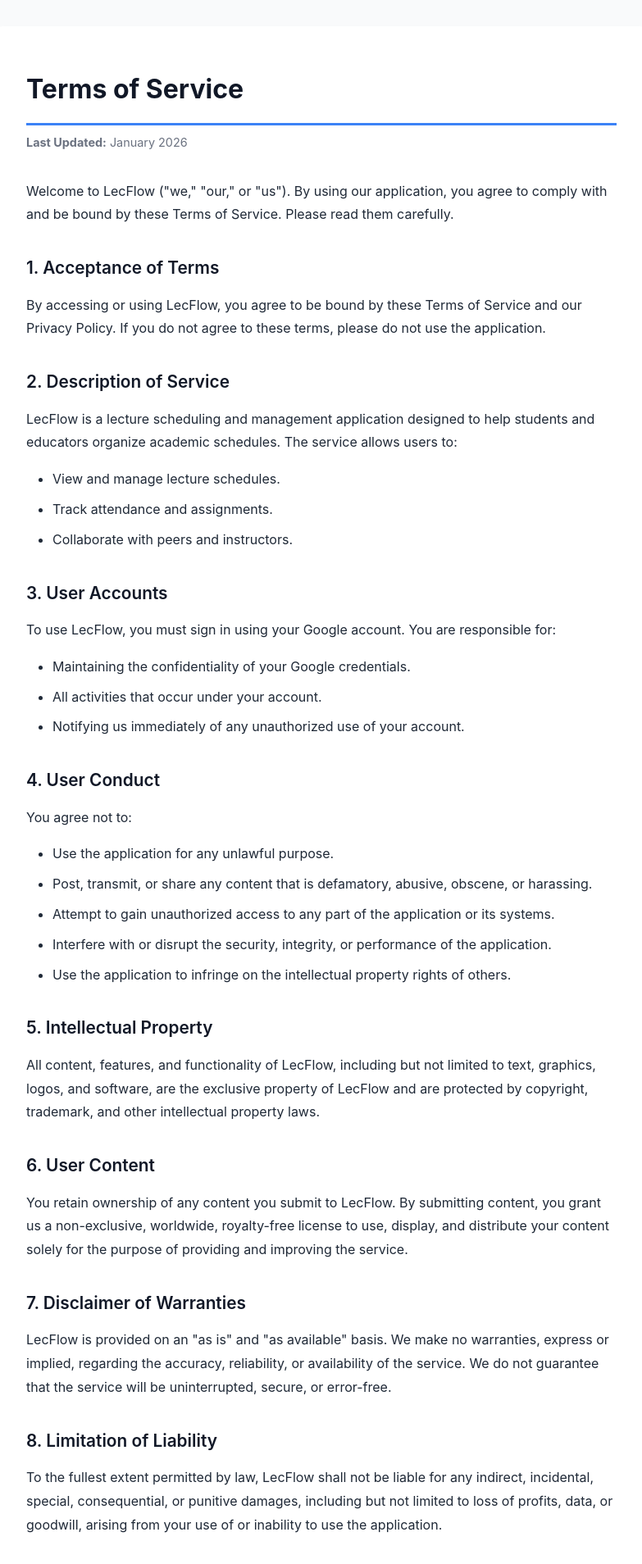
After one commit to shubhamchaurasiya12/LectureHub, a Flask app: page /terms in a window 1280 px wide. The commit adds this page. Shown: the top 1908 px of the page at 82% size, without its empty margins (248-1031 px from the left). Run offline with Flask 3, Linux system fonts and the light colour scheme.

Commit message:
Added T&P page

```diff
--- a/app/main.py
+++ b/app/main.py
@@ -338,3 +338,14 @@ def delete_subject(subject_id):
 
     flash(f'Subject "{name}" removed.', 'success')
     return redirect(url_for('main.dashboard'))
+
+
+@main_bp.route('/privacy')
+def privacy_policy():
+    """Render the privacy policy page."""
+    return render_template('privacy_policy.html')
+
+@main_bp.route('/terms')
+def terms_of_service():
+    """Render the terms of service page."""
+    return render_template('terms.html')
--- a/app/templates/add_subject.html
+++ b/app/templates/add_subject.html
@@ -1,6 +1,6 @@
 <!-- D:\iitm_scheduler\templates\add_subject.html -->
 {% extends "base.html" %}
-{% block title %}Add Subject – LectureHUB{% endblock %}
+{% block title %}Add Subject – LecFlow{% endblock %}
 
 {% block extra_styles %}
 
--- /dev/null
+++ b/app/templates/terms.html
@@ -0,0 +1,195 @@
+<!DOCTYPE html>
+<html lang="en">
+<head>
+    <meta charset="UTF-8" />
+    <meta name="viewport" content="width=device-width, initial-scale=1.0" />
+    <title>Terms of Service - LecFlow</title>
+    <style>
+        * {
+            margin: 0;
+            padding: 0;
+            box-sizing: border-box;
+        }
+        body {
+            font-family: -apple-system, BlinkMacSystemFont, "Segoe UI", Roboto, "Helvetica Neue", Arial, sans-serif;
+            line-height: 1.8;
+            color: #1f2937;
+            background: #f9fafb;
+            padding: 2rem 1rem;
+        }
+        .container {
+            max-width: 800px;
+            margin: 0 auto;
+            background: white;
+            padding: 3rem 2.5rem;
+            border-radius: 12px;
+            box-shadow: 0 4px 6px rgba(0, 0, 0, 0.05);
+        }
+        h1 {
+            font-size: 2rem;
+            font-weight: 700;
+            color: #111827;
+            margin-bottom: 0.5rem;
+            border-bottom: 3px solid #3b82f6;
+            padding-bottom: 0.75rem;
+        }
+        .last-updated {
+            color: #6b7280;
+            font-size: 0.9rem;
+            margin-bottom: 2rem;
+        }
+        h2 {
+            font-size: 1.3rem;
+            font-weight: 600;
+            color: #111827;
+            margin-top: 2rem;
+            margin-bottom: 0.75rem;
+        }
+        p {
+            margin-bottom: 1rem;
+        }
+        ul {
+            margin: 1rem 0 1rem 2rem;
+        }
+        ul li {
+            margin-bottom: 0.5rem;
+        }
+        .contact {
+            background: #f3f4f6;
+            padding: 1.25rem;
+            border-radius: 8px;
+            margin-top: 2rem;
+            border-left: 4px solid #3b82f6;
+        }
+        .contact strong {
+            color: #111827;
+        }
+        a {
+            color: #3b82f6;
+            text-decoration: none;
+        }
+        a:hover {
+            text-decoration: underline;
+        }
+        .back-link {
+            display: inline-block;
+            margin-top: 2rem;
+            color: #3b82f6;
+            font-weight: 500;
+        }
+        .back-link:hover {
+            text-decoration: underline;
+        }
+        .highlight {
+            background: #fef3c7;
+            padding: 0.1rem 0.3rem;
+            border-radius: 4px;
+        }
+        @media (max-width: 640px) {
+            .container {
+                padding: 1.5rem;
+            }
+            h1 {
+                font-size: 1.5rem;
+            }
+        }
+    </style>
+</head>
+<body>
+    <div class="container">
+        <h1>Terms of Service</h1>
+        <p class="last-updated"><strong>Last Updated:</strong> January 2026</p>
+
+        <p>
+            Welcome to LecFlow ("we," "our," or "us"). By using our application, you agree to comply with and be bound by these Terms of Service. Please read them carefully.
+        </p>
+
+        <h2>1. Acceptance of Terms</h2>
+        <p>
+            By accessing or using LecFlow, you agree to be bound by these Terms of Service and our Privacy Policy. If you do not agree to these terms, please do not use the application.
+        </p>
+
+        <h2>2. Description of Service</h2>
+        <p>
+            LecFlow is a lecture scheduling and management application designed to help students and educators organize academic schedules. The service allows users to:
+        </p>
+        <ul>
+            <li>View and manage lecture schedules.</li>
+            <li>Track attendance and assignments.</li>
+            <li>Collaborate with peers and instructors.</li>
+        </ul>
+
+        <h2>3. User Accounts</h2>
+        <p>
+            To use LecFlow, you must sign in using your Google account. You are responsible for:
+        </p>
+        <ul>
+            <li>Maintaining the confidentiality of your Google credentials.</li>
+            <li>All activities that occur under your account.</li>
+            <li>Notifying us immediately of any unauthorized use of your account.</li>
+        </ul>
+
+        <h2>4. User Conduct</h2>
+        <p>You agree not to:</p>
+        <ul>
+            <li>Use the application for any unlawful purpose.</li>
+            <li>Post, transmit, or share any content that is defamatory, abusive, obscene, or harassing.</li>
+            <li>Attempt to gain unauthorized access to any part of the application or its systems.</li>
+            <li>Interfere with or disrupt the security, integrity, or performance of the application.</li>
+            <li>Use the application to infringe on the intellectual property rights of others.</li>
+        </ul>
+
+        <h2>5. Intellectual Property</h2>
+        <p>
+            All content, features, and functionality of LecFlow, including but not limited to text, graphics, logos, and software, are the exclusive property of LecFlow and are protected by copyright, trademark, and other intellectual property laws.
+        </p>
+
+        <h2>6. User Content</h2>
+        <p>
+            You retain ownership of any content you submit to LecFlow. By submitting content, you grant us a non-exclusive, worldwide, royalty-free license to use, display, and distribute your content solely for the purpose of providing and improving the service.
+        </p>
+
+        <h2>7. Disclaimer of Warranties</h2>
+        <p>
+            LecFlow is provided on an "as is" and "as available" basis. We make no warranties, express or implied, regarding the accuracy, reliability, or availability of the service. We do not guarantee that the service will be uninterrupted, secure, or error-free.
+        </p>
+
+        <h2>8. Limitation of Liability</h2>
+        <p>
+            To the fullest extent permitted by law, LecFlow shall not be liable for any indirect, incidental, special, consequential, or punitive damages, including but not limited to loss of profits, data, or goodwill, arising from your use of or inability to use the application.
+        </p>
+
+        <h2>9. Indemnification</h2>
+        <p>
+            You agree to indemnify and hold harmless LecFlow and its affiliates, officers, employees, and agents from any claims, liabilities, damages, losses, or expenses arising out of your use of the application, your violation of these Terms, or your infringement of any third-party rights.
+        </p>
+
+        <h2>10. Termination</h2>
+        <p>
+            We reserve the right to suspend or terminate your access to LecFlow at any time, with or without cause, and without prior notice. Upon termination, your right to use the application will cease immediately.
+        </p>
+
+        <h2>11. Changes to Terms</h2>
+        <p>
+            We may modify these Terms of Service at any time. We will notify you of any material changes by posting the updated terms on this page and updating the "Last Updated" date. Your continued use of the application after such changes constitutes your acceptance of the new terms.
+        </p>
+
+        <h2>12. Governing Law</h2>
+        <p>
+            These Terms of Service shall be governed by and construed in accordance with the laws of India, without regard to its conflict of law provisions.
+        </p>
+
+        <h2>13. Contact Information</h2>
+        <p>
+            If you have any questions about these Terms of Service, please contact us at:
+        </p>
+
+        <div class="contact">
+            <strong>Contact Us</strong><br />
+            📧 <a href="mailto:xshubhamchaurasiya@gmail.com">xshubhamchaurasiya@gmail.com</a>
+        </div>
+
+        <a href="/" class="back-link">← Back to Home</a>
+    </div>
+</body>
+</html>
```
Also changed, not shown: app/templates/privacy_policy.html (added, +169 -0 lines).
